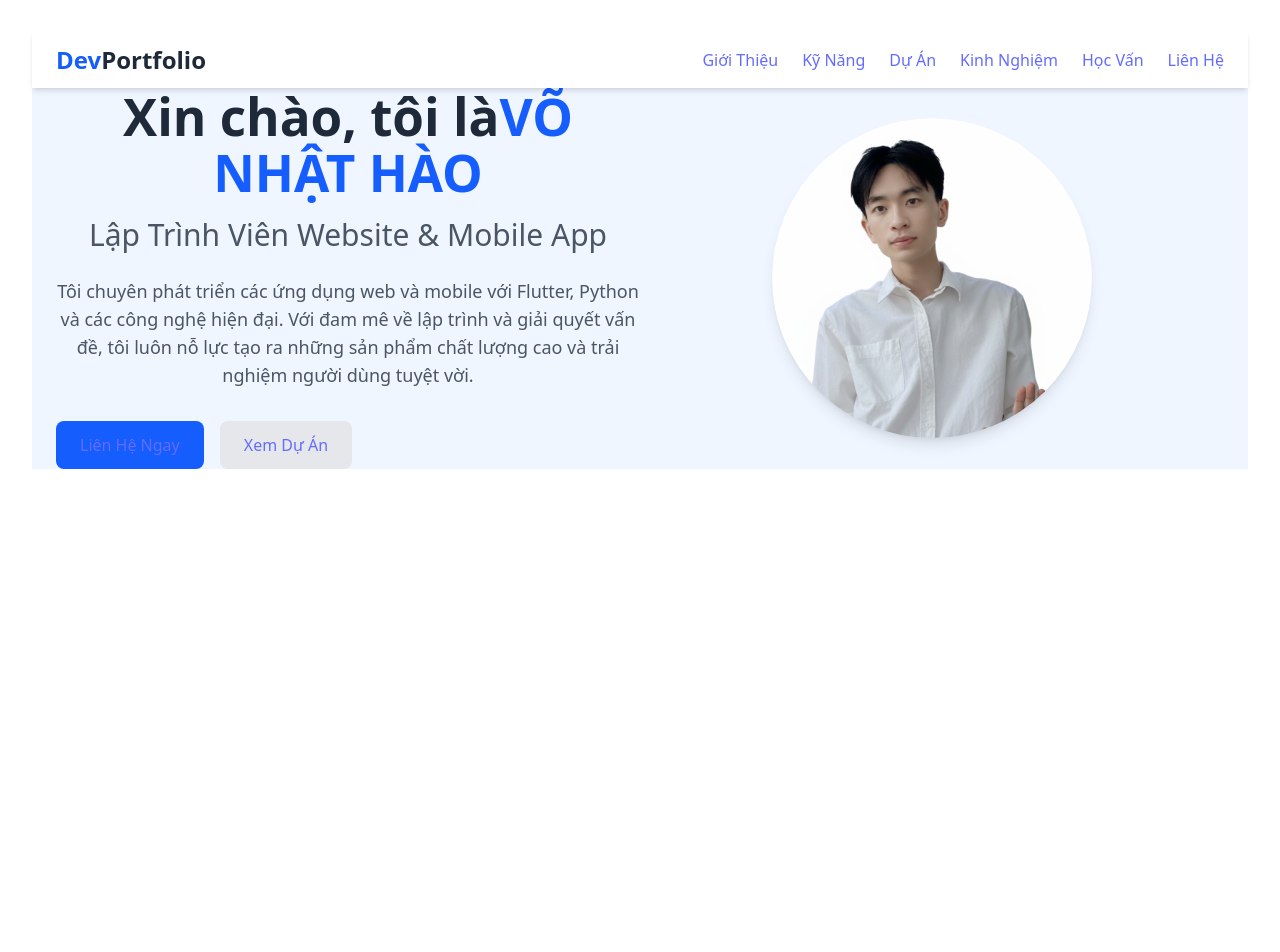
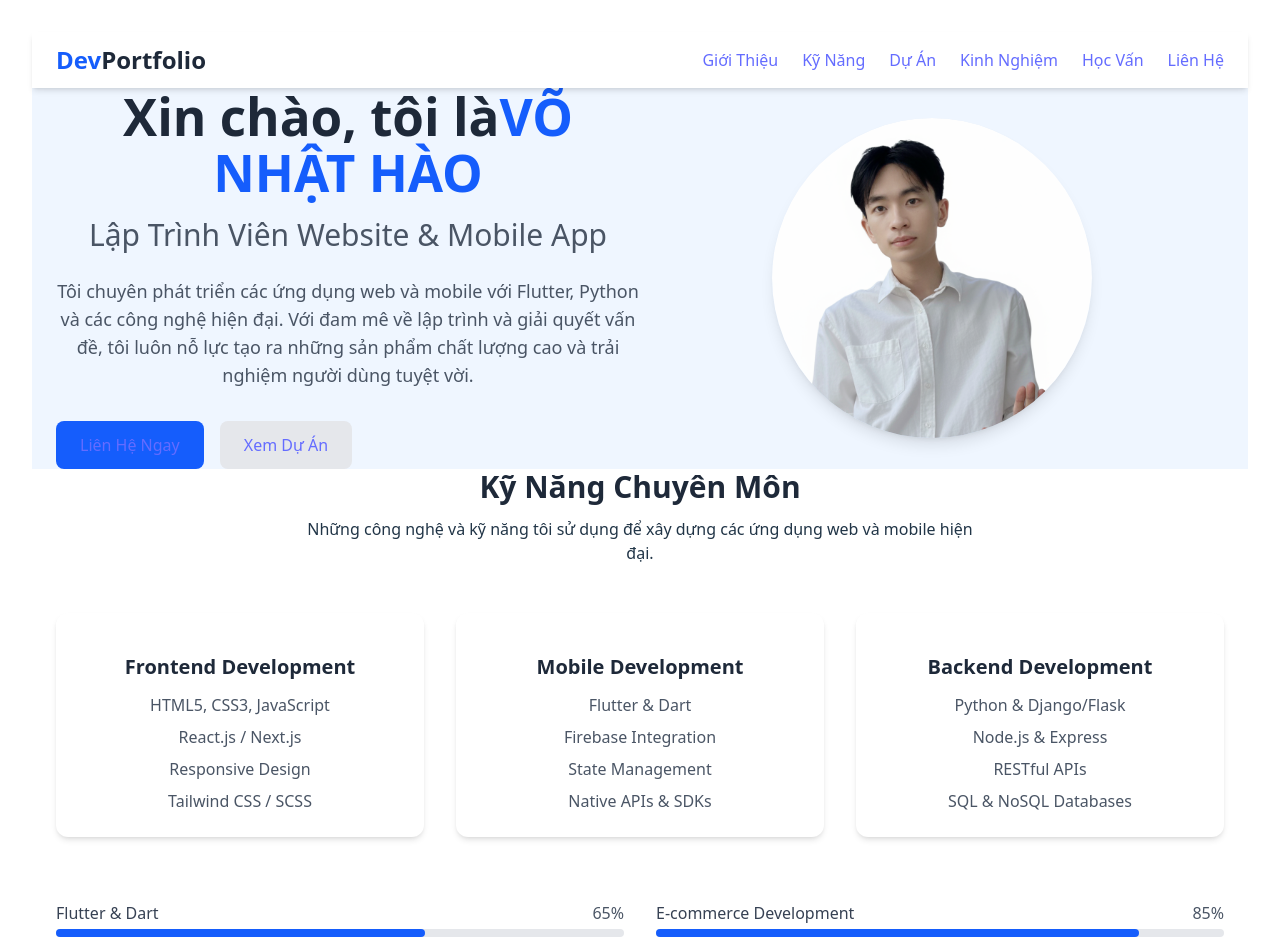
Before and after one commit to Haoo-8/portfolio, a React (Vite) app in the folder portfolio/: page / in a window 1280 px wide. Shown: the top 952 px of the page. Before the commit the page ends 800 px from the top, so only its background shows below. Built offline with nearby package versions, Linux system fonts and the light colour scheme.

Commit message:
feat: Update Skills

```diff
--- a/portfolio/src/App.tsx
+++ b/portfolio/src/App.tsx
@@ -1,12 +1,14 @@
 import './App.css'
 import Header from './components/Header/Header';
 import Hero from './components/Main/Hero';
+import Skills from './components/Main/Skills';
 function App() {
 
   return (
     <>
       <Header/>
       <Hero/>
+      <Skills/>
     </>
   )
 }
--- /dev/null
+++ b/portfolio/src/components/Main/Skills.tsx
@@ -0,0 +1,96 @@
+export default function Skills() {
+  return (
+    <section id="skills" className="section">
+      <div className="container mx-auto px-6">
+        <div className="text-center mb-12">
+          <h2 className="text-3xl font-bold mb-3 text-gray-800">
+            Kỹ Năng Chuyên Môn
+          </h2>
+          <p className="tẽt-gray-600 max-w-2xl mx-auto">
+            Những công nghệ và kỹ năng tôi sử dụng để xây dựng các ứng dụng web
+            và mobile hiện đại.
+          </p>
+        </div>
+        {/* Skill Cards*/}
+        <div className="grid grid-cols-1 md:grid-cols-2 lg:grid-cols-3 gap-8">
+          {/* Frontend */}
+          <div className="skill-card bg-white p-6 rounded-xl shadow-md">
+            <div className="text-4xl text-blue-600 mb-4">
+              <i className="fas fa-laptop-code"></i>
+            </div>
+            <h3 className="text-xl font-bold mb-3 text-gray-800">
+              Frontend Development
+            </h3>
+            <ul className="space-y-2 text-gray-600">
+              <li>HTML5, CSS3, JavaScript</li>
+              <li>React.js / Next.js</li>
+              <li>Responsive Design</li>
+              <li>Tailwind CSS / SCSS</li>
+            </ul>
+          </div>
+          {/* Mobile */}
+          <div className="skill-card bg-white p-6 rounded-xl shadow-md">
+            <div className="text-4xl text-blue-600 mb-4">
+              <i className="fas fa-mobile-alt"></i>
+            </div>
+            <h3 className="text-xl font-bold mb-3 text-gray-800">
+              Mobile Development
+            </h3>
+            <ul className="space-y-2 text-gray-600">
+              <li>Flutter & Dart</li>
+              <li>Firebase Integration</li>
+              <li>State Management</li>
+              <li>Native APIs & SDKs</li>
+            </ul>
+          </div>
+          {/* Backend */}
+          <div className="skill-card bg-white p-6 rounded-xl shadow-md">
+            <div className="text-4xl text-blue-600 mb-4">
+              <i className="fas fa-server"></i>
+            </div>
+            <h3 className="text-xl font-bold mb-3 text-gray-800">
+              Backend Development
+            </h3>
+            <ul className="space-y-2 text-gray-600">
+              <li>Python & Django/Flask</li>
+              <li>Node.js & Express</li>
+              <li>RESTful APIs</li>
+              <li>SQL & NoSQL Databases</li>
+            </ul>
+          </div>
+        </div>
+        {/* Progress Bars */}
+        <div className="mt-16 grid grid-cols-1 md:grid-cols-2 gap-8">
+          <div>
+            <Progress label="Flutter & Dart" value={65} />
+            <Progress label="Python" value={30} />
+            <Progress label="JavScript & React" value={85} />
+          </div>
+          <div>
+            <Progress label="E-commerce Development" value={85} />
+            <Progress label="UI/UX Design" value={40} />
+            <Progress label="Database Management" value={65} />
+          </div>
+        </div>
+      </div>
+    </section>
+  );
+}
+
+/* Sub-component cho progress bar*/
+function Progress({ label, value }: { label: string; value: number }) {
+  return (
+    <div className="mb-4">
+      <div className="flex justify-between mb-1">
+        <span className="font-medium text-gray-700">{label}</span>
+        <span className="text-gray-600">{value}%</span>
+      </div>
+      <div className="h-2 bg-gray-200 rounded-full">
+        <div
+          className="h-full bg-blue-600 rounded-full"
+          style={{ width: `${value}%` }}
+        ></div>
+      </div>
+    </div>
+  );
+}
```
Also changed, not shown: portfolio/src/components/Main/Skill.tsx (deleted).
